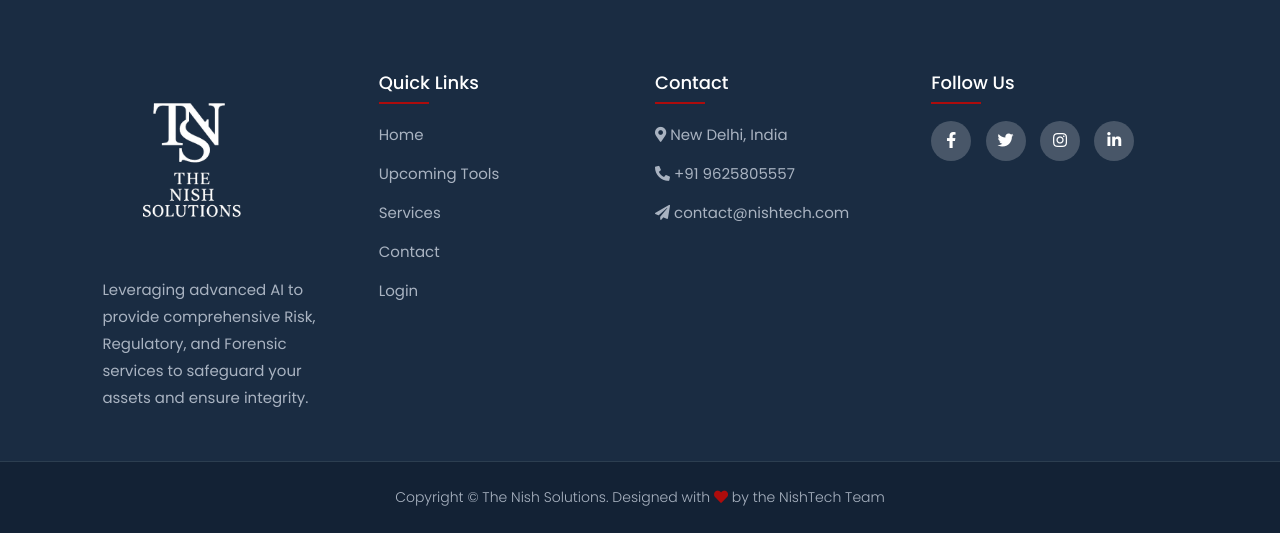
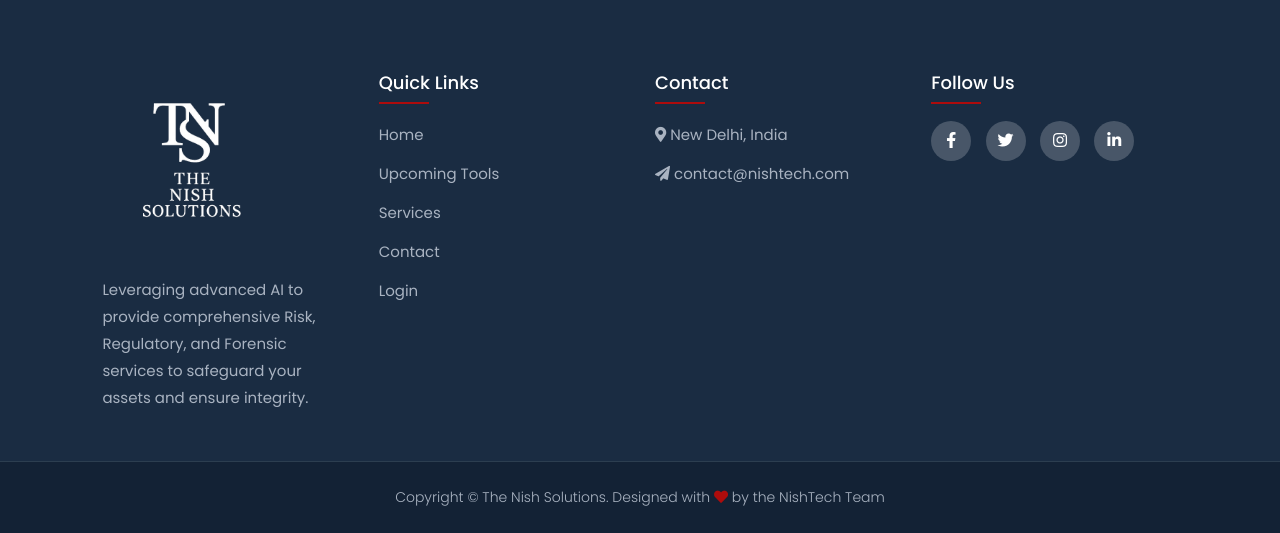
Before and after one commit to thenishsolutions/nish-solutions-flask, a Flask app: page / in a window 1280 px wide. Shown: the part 1165-1698 px from the top of the page. Run offline with Flask 3, Linux system fonts and the light colour scheme.

Commit message:
Update mitigation_tool.html

```diff
--- a/templates/mitigation_tool.html
+++ b/templates/mitigation_tool.html
@@ -109,7 +109,7 @@
                     <h4>Contact</h4>
                     <ul>
                         <li><p><i class="fas fa-map-marker-alt"></i> New Delhi, India</p></li>
-                        <li><p><i class="fas fa-phone-alt"></i> +91 9625805557</p></li>
+<!--                         <li><p><i class="fas fa-phone-alt"></i> +91 9625805557</p></li> -->
                         <li><p><i class="fas fa-paper-plane"></i> contact@nishtech.com</p></li>
                     </ul>
                 </div>
```
